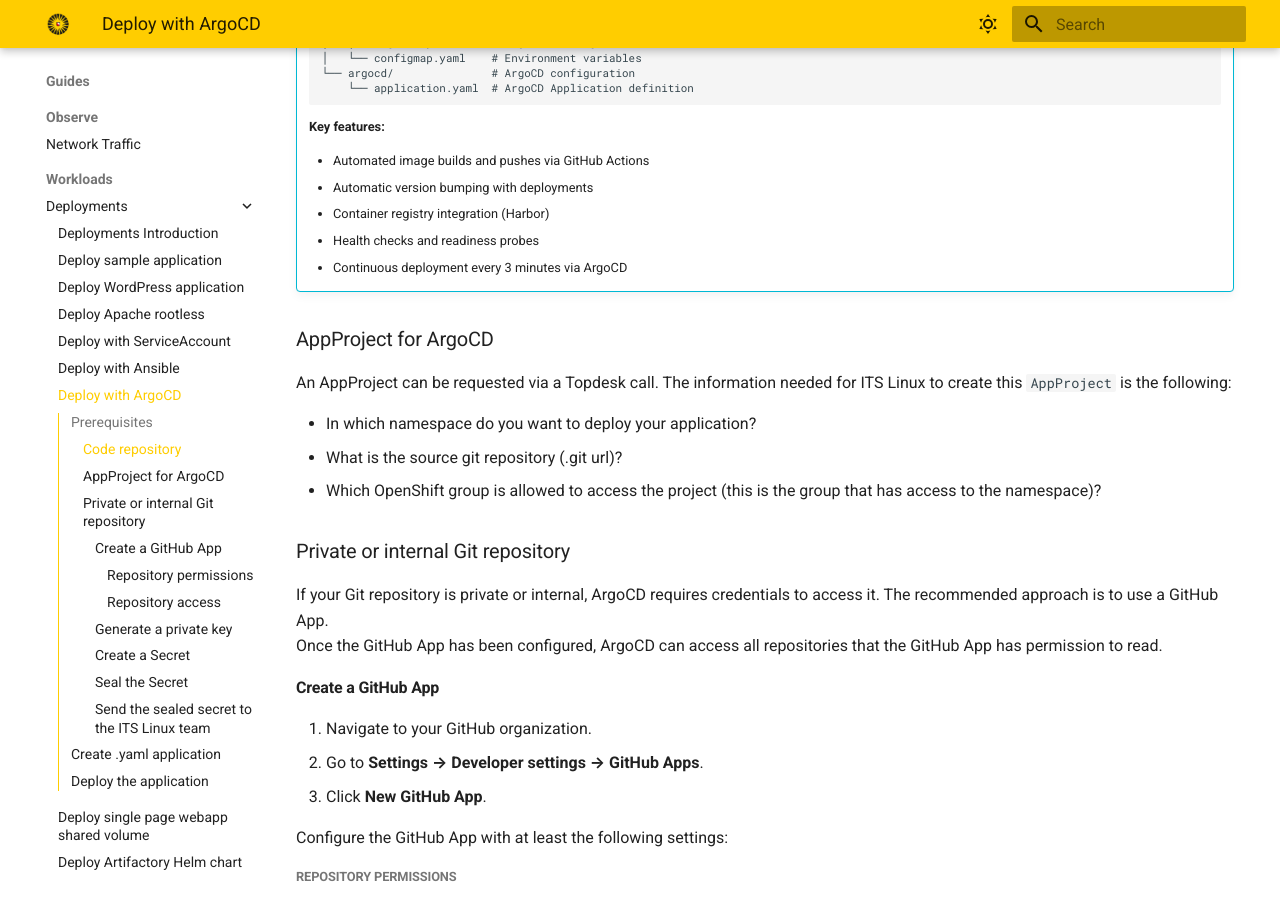
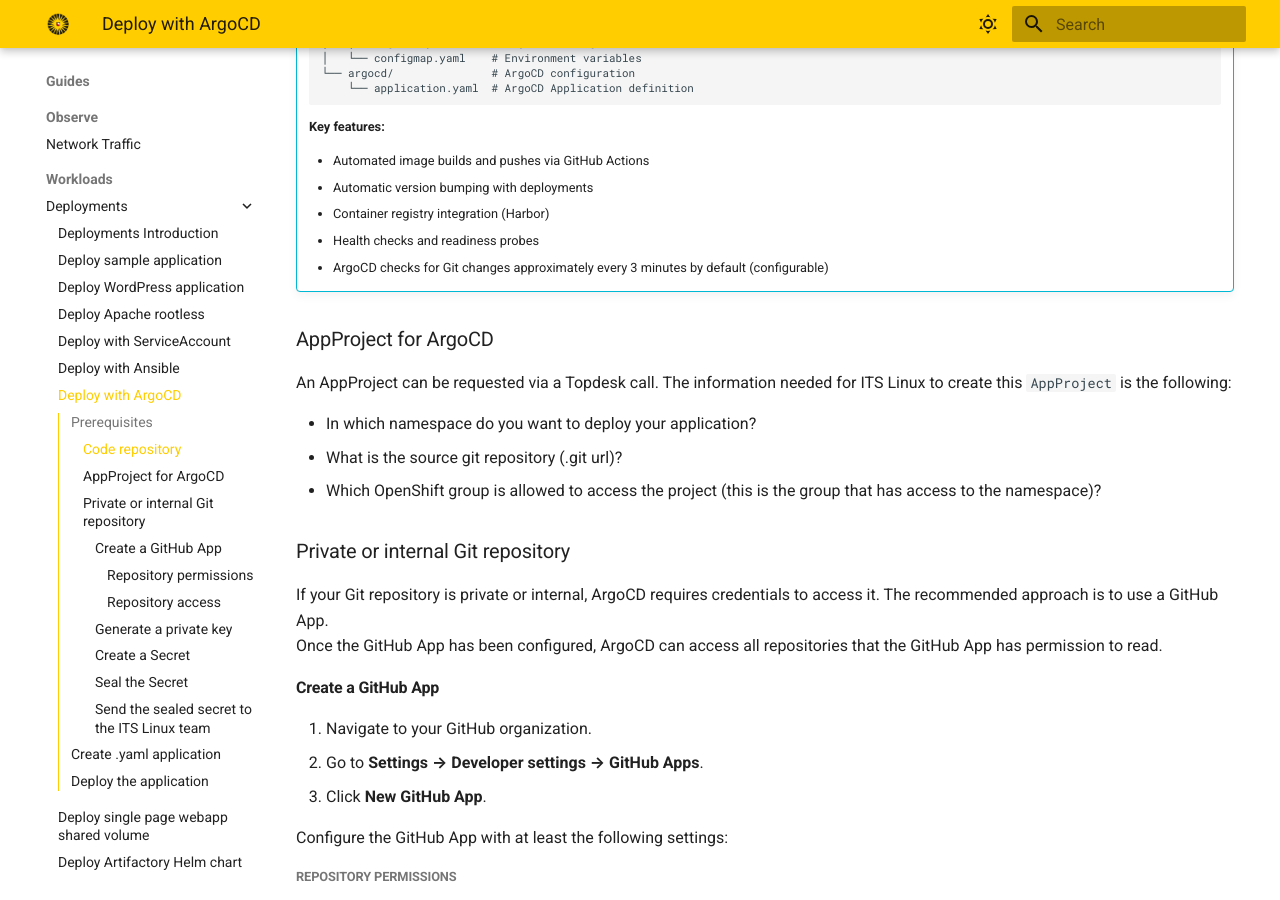
Before and after one commit to UtrechtUniversity/containerplatform-docs, an MkDocs documentation site: the page built from docs/content/guides/managed-deployment-with-argocd.md, in a window 1280 px wide and 900 px high, scrolled down 953 px. Built offline with MkDocs 1.6.1 and Material for MkDocs 9.7.7, drawn with Linux system fonts in a browser that asks for light colours.

Commit message:
Potential fix for pull request finding
Co-authored-by: Copilot Autofix powered by AI <175728472+Copilot@users.noreply.github.com>

```diff
--- a/docs/content/guides/managed-deployment-with-argocd.md
+++ b/docs/content/guides/managed-deployment-with-argocd.md
@@ -42,7 +42,7 @@ We've created an example Nginx deployment for inspiration which can be found her
     - Automatic version bumping with deployments
     - Container registry integration (Harbor)
     - Health checks and readiness probes
-    - Continuous deployment every 3 minutes via ArgoCD
+    - ArgoCD checks for Git changes approximately every 3 minutes by default (configurable)
 
 ### AppProject for ArgoCD
 An AppProject can be requested via a Topdesk call. The information needed for ITS Linux to create this `AppProject` is the following:
```
